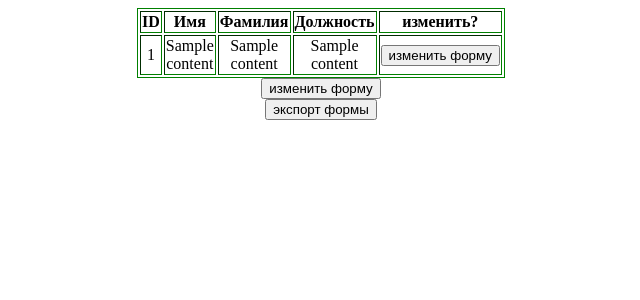
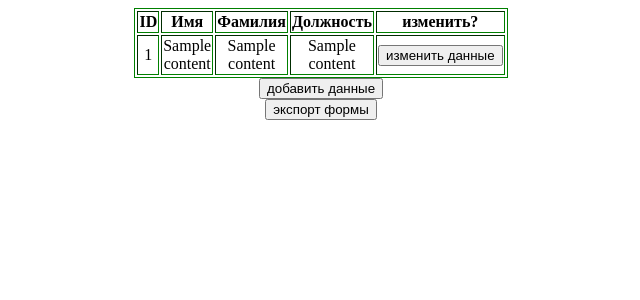
Before and after one commit to warcivil/flask_mini_app, a Flask app: template templates/home.html in a window 1280 px wide. Shown: the top 300 px of the page, without its empty margins (319-959 px from the left). Run offline with Flask 2, Linux system fonts and the light colour scheme; the template is opened without the code that fills it: most values are stand-ins (such as "Sample title", 1, 10 or a date in 2020).

Commit message:
почистил пути

```diff
--- a/auth.py
+++ b/auth.py
@@ -1,4 +1,4 @@
-from flask import Flask, render_template, request, redirect
+from flask import Flask, request
 import sqlite3
 import os
 from emploer import  employer_create_table
--- a/emploer.py
+++ b/emploer.py
@@ -1,4 +1,4 @@
-from flask import Flask, request, render_template, redirect, url_for
+from flask import Flask, render_template,request,redirect,url_for
 import sqlite3
 import os
 
--- a/export_excel.py
+++ b/export_excel.py
@@ -1,4 +1,4 @@
-from flask import Flask, request, render_template, send_file
+from flask import Flask, send_file
 import sqlite3
 import os
 import xlwt
@@ -11,12 +11,15 @@ def export_excel():
     try_login_query = "SELECT id, name, surname, post FROM employer"
     rows = cursor.execute(try_login_query)
     rows = rows.fetchall()
+
     book = xlwt.Workbook()
     sheet1 = book.add_sheet("Sheet1")
     cols = ("id", "name", "surname", "post")
+
     row = sheet1.row(0)
     for i in range(len(cols)):
         row.write(i, cols[i])
+
     for num in rows:
         row = sheet1.row(num[0])
         for index in range(0, 4):
--- a/main.py
+++ b/main.py
@@ -1,8 +1,9 @@
-from flask import Flask, request, render_template, make_response, redirect, url_for
 import sqlite3
 import os
+import  auth
+
+from flask import Flask, request, render_template, redirect, url_for
 from registration import register_page
-import  auth
 from emploer import employer_create_table, get_employer, read_bd, update_bd
 from export_excel import export_excel
 
--- a/registration.py
+++ b/registration.py
@@ -1,4 +1,4 @@
-from flask import  Flask, render_template, request, redirect, url_for
+from flask import  Flask, render_template, request
 import sqlite3
 from emploer import  employer_create_table
 from os import getcwd
--- a/templates/home.html
+++ b/templates/home.html
@@ -35,7 +35,7 @@ form {
    <td>{{content[i][3]}}</td>
    <td>
    <form action='home/database_write/{{i}}' method="GET">
-   <input type="submit" class="btn btn-dark" value="изменить форму">
+   <input type="submit" class="btn btn-dark" value="изменить данные">
    </form>
    </td>
    </tr>
@@ -44,7 +44,7 @@ form {
 
 
 <form action='home/database_read/' method="get">
-<input type="submit" class="btn btn-dark" value="изменить форму">
+<input type="submit" class="btn btn-dark" value="добавить данные">
 </form>
 
 <form action='home/export/' method="post">
```
Also changed, not shown: info.db, 2 other files.
